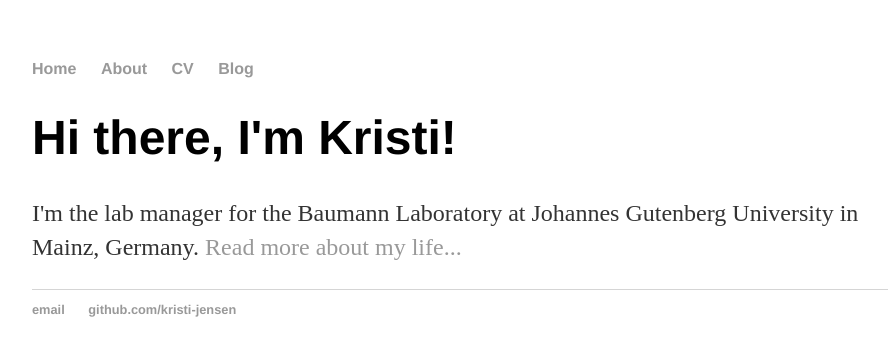
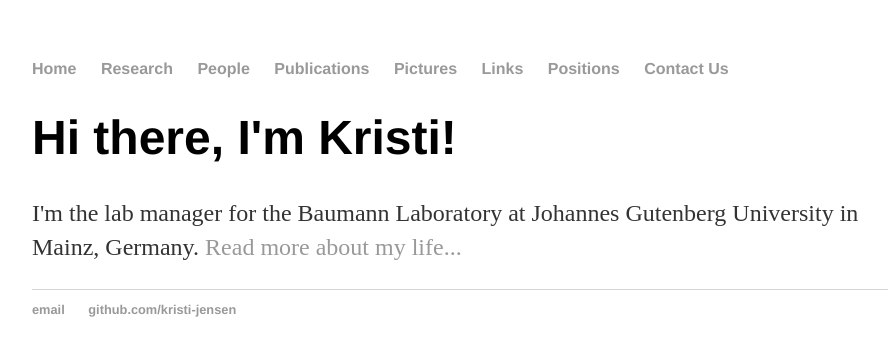
Before and after one commit to kristi-jensen/kristi-jensen.github.io, a Jekyll site: the page built from index.html, in a window 1280 px wide. Shown: the top 356 px of the page, without its empty margins (160-1048 px from the left). Built offline with Jekyll 4.4.1, drawn with Linux system fonts in a browser that asks for light colours.

Commit message:
Update default.html

```diff
--- a/_layouts/default.html
+++ b/_layouts/default.html
@@ -9,9 +9,14 @@
 			<nav>
 	    		<ul>
 	        		<li><a href="/">Home</a></li>
-		        	<li><a href="/about">About</a></li>
-	        		<li><a href="/cv">CV</a></li>
-	        		<li><a href="/blog">Blog</a></li>
+		        	<li><a href="/research">Research</a></li>
+	        		<li><a href="/people">People</a></li>
+	        		<li><a href="/publications">Publications</a></li>
+				<li><a href="/pictures">Pictures</a></li>
+				<li><a href="/links">Links</a></li>
+				<li><a href="/positions">Positions</a></li>
+				<li><a href="/contact">Contact Us</a></li>
+
 	    		</ul>
 			</nav>
 			<div class="container">
```
